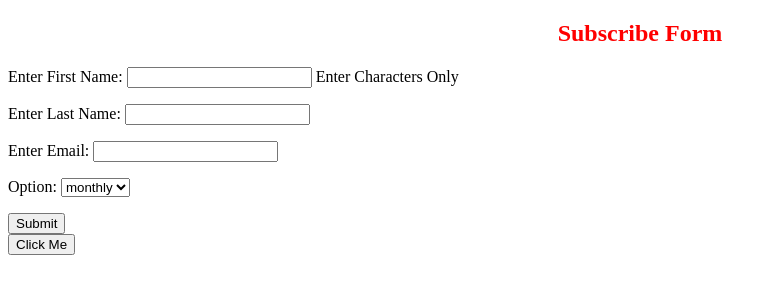
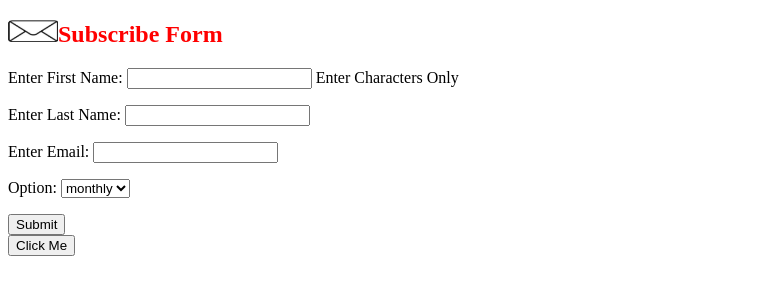
Before and after one commit to MohammedKaif037/JobApp, a Django app: page /subscribe in a window 1280 px wide. Shown: the top 300 px of the page, without its empty margins (0-776 px from the left). Run offline with Django 4.2, Linux system fonts and the light colour scheme.

Commit message:
add emailicon

```diff
--- a/subscribe/static/subscribe/main.css
+++ b/subscribe/static/subscribe/main.css
@@ -1,4 +1,4 @@
 h2{
-    text-align: center;
+
     color: red;
 }
--- a/subscribe/templates/subscribe/subscribe.html
+++ b/subscribe/templates/subscribe/subscribe.html
@@ -8,12 +8,10 @@
     <title>Document</title>
 </head>
 <body>
-    <h2 style="text-align: center;">Subscribe Form</h2>
-    <span style="color: red;">
-        {% if error_message %}
-        <h3>{{ error_message}}</h3>
-        {%endif%}
-    </span>
+
+
+        <h2><img style="height: 22px; width:50px;text-align: left;" src="{% static 'subscribe/email-icon.jpg' %}" alt="emailicon">Subscribe Form</h2>
+
     <form action="" method="post">
         {% csrf_token %}
         {{form.as_p}}
```
Also changed, not shown: subscribe/static/subscribe/email-icon.jpg (added), subscribe/static/subscribe/email.jpg (added).
